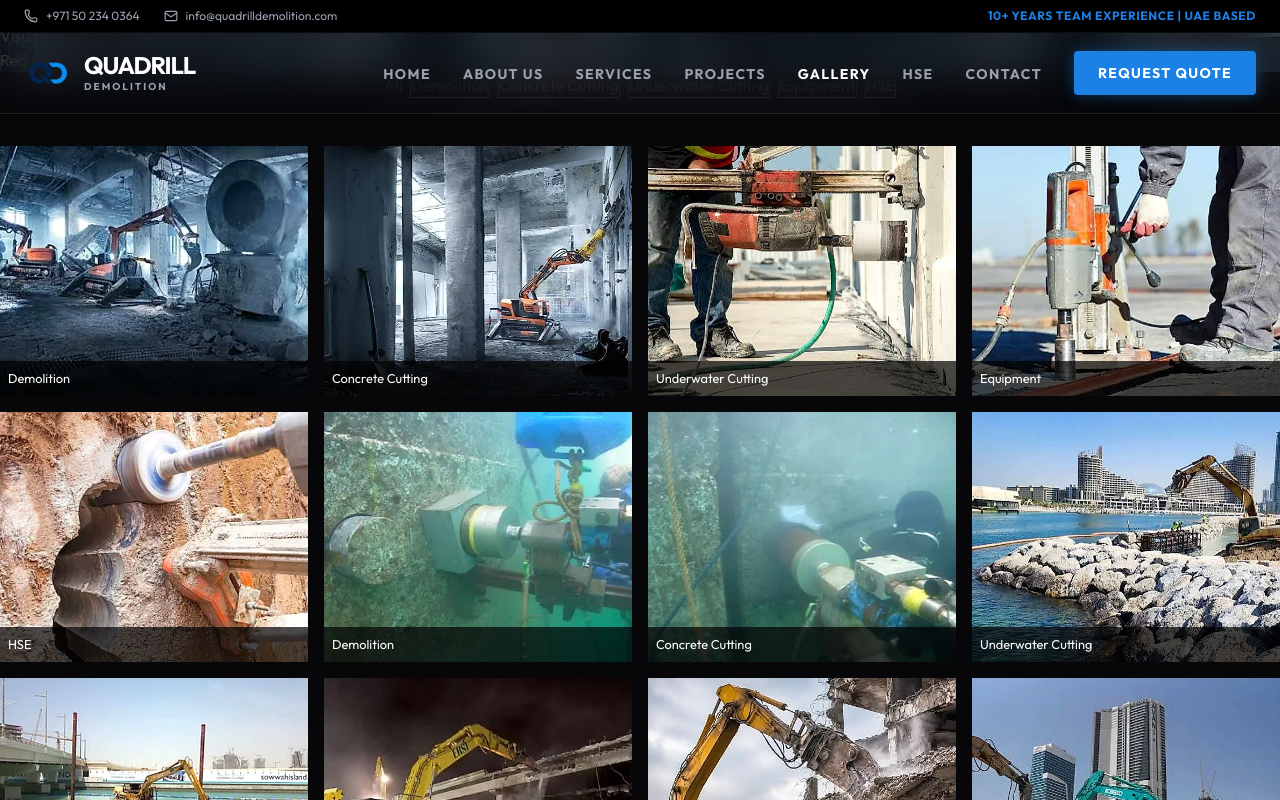
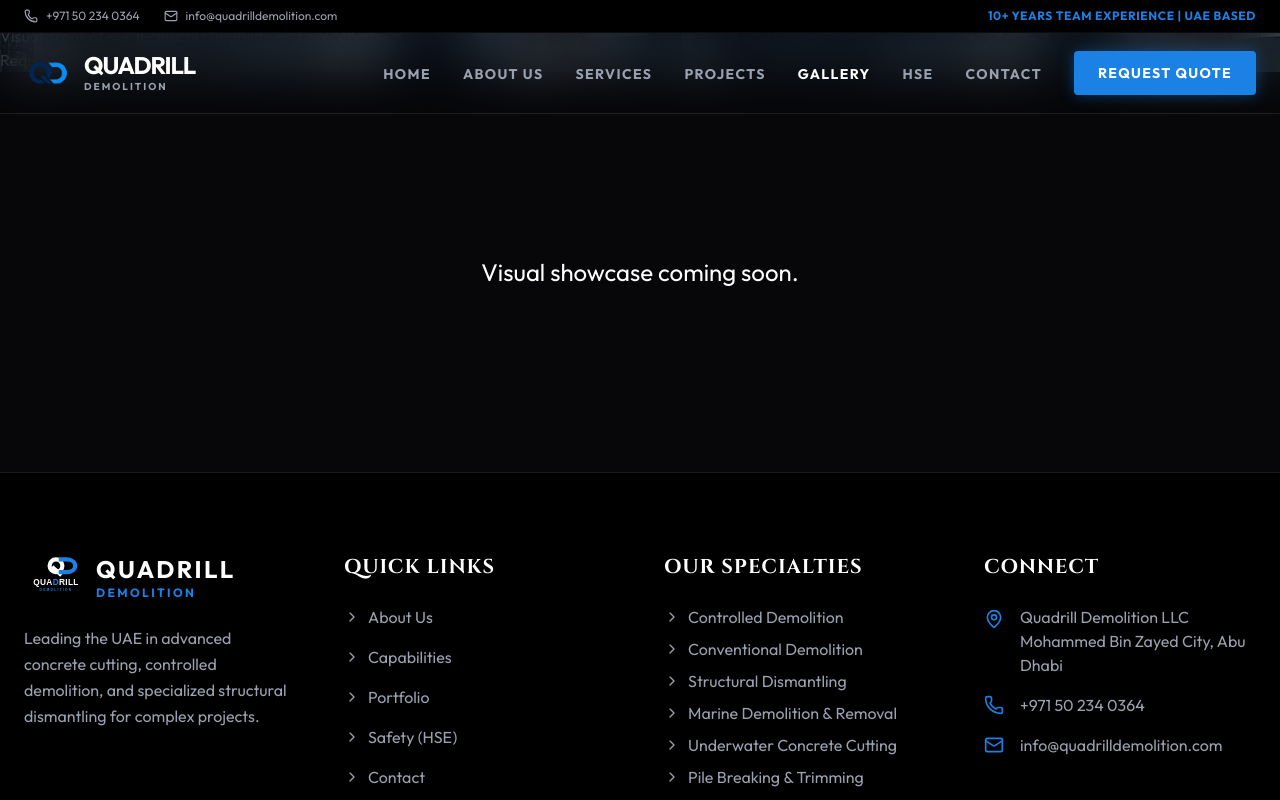
Before and after one commit to goku3137/quadrill, a React (Vite) app: page /gallery in a window 1280 px wide. Shown: the top 800 px of the page. Built offline with nearby package versions, Linux system fonts and the light colour scheme.

Commit message:
remove images from image gallery

```diff
--- a/src/pages/Gallery.jsx
+++ b/src/pages/Gallery.jsx
@@ -1,26 +1,8 @@
-import React, { useState } from 'react';
+import React from 'react';
 import HeroBanner from '../components/HeroBanner';
-import { X } from 'lucide-react';
 import heroImg from '../assets/project-gallery-10.webp';
 
 const Gallery = () => {
-  const [activeTab, setActiveTab] = useState('All');
-  const [lightboxImg, setLightboxImg] = useState(null);
-
-  const categories = ['All', 'Demolition', 'Concrete Cutting', 'Underwater Cutting', 'Equipment', 'HSE'];
-
-  // Dynamically import all project gallery images using Vite's import.meta.glob
-  const imagesGlob = import.meta.glob('../assets/project-gallery-*.webp', { eager: true, import: 'default' });
-  const images = Object.values(imagesGlob).map((url, i) => ({
-    id: i,
-    url,
-    category: categories[(i % 5) + 1]
-  }));
-
-  const filteredImages = activeTab === 'All'
-    ? images
-    : images.filter(img => img.category === activeTab);
-
   return (
     <div className="page-gallery">
       <HeroBanner
@@ -29,66 +11,11 @@ const Gallery = () => {
         imageSrc={heroImg}
       />
 
-      <section className="section">
-        <div className="container">
-          <div style={{ display: 'flex', flexWrap: 'wrap', gap: '0.5rem', justifyContent: 'center', marginBottom: '3rem' }}>
-            {categories.map((cat, idx) => (
-              <button
-                key={idx}
-                className={`btn ${activeTab === cat ? 'btn-primary' : ''}`}
-                onClick={() => setActiveTab(cat)}
-                style={{
-                  backgroundColor: activeTab !== cat ? 'var(--white)' : '',
-                  color: activeTab !== cat ? 'var(--charcoal)' : '',
-                  border: activeTab !== cat ? '1px solid #e5e7eb' : ''
-                }}>
-                {cat}
-              </button>
-            ))}
-          </div>
-
-          <div style={{ display: 'grid', gridTemplateColumns: 'repeat(auto-fill, minmax(300px, 1fr))', gap: '1rem' }}>
-            {filteredImages.map((img) => (
-              <div
-                key={img.id}
-                onClick={() => setLightboxImg(img.url)}
-                style={{
-                  height: '250px',
-                  borderRadius: 'var(--radius-md)',
-                  overflow: 'hidden',
-                  cursor: 'pointer',
-                  position: 'relative',
-                  backgroundColor: 'var(--charcoal)'
-                }}
-                className="hover-lift"
-              >
-                <img src={img.url} alt={`Gallery ${img.category}`} className="pro-image" style={{ width: '100%', height: '100%', objectFit: 'cover', transition: 'var(--transition)' }} />
-                <div style={{ position: 'absolute', bottom: '0', left: '0', width: '100%', padding: '0.5rem', background: 'rgba(0,0,0,0.7)', color: 'white', fontSize: '0.8rem', pointerEvents: 'none' }}>
-                  {img.category}
-                </div>
-              </div>
-            ))}
-          </div>
+      <section className="section" style={{ minHeight: '50vh', display: 'flex', alignItems: 'center', justifyContent: 'center' }}>
+        <div className="container" style={{ textAlign: 'center', padding: '4rem 0' }}>
+          <p style={{ fontSize: '1.5rem', color: 'var(--gray)' }}>Visual showcase coming soon.</p>
         </div>
       </section>
-
-      {/* Lightbox */}
-      {lightboxImg && (
-        <div style={{
-          position: 'fixed', top: 0, left: 0, width: '100%', height: '100%',
-          backgroundColor: 'rgba(0,0,0,0.9)', zIndex: 1000,
-          display: 'flex', alignItems: 'center', justifyContent: 'center',
-          padding: '2rem'
-        }} onClick={() => setLightboxImg(null)}>
-          <button style={{
-            position: 'absolute', top: '2rem', right: '2rem',
-            background: 'none', border: 'none', color: 'white', cursor: 'pointer'
-          }} onClick={() => setLightboxImg(null)}>
-            <X size={40} />
-          </button>
-          <img src={lightboxImg} alt="Lightbox" style={{ maxWidth: '100%', maxHeight: '90vh', objectFit: 'contain' }} />
-        </div>
-      )}
     </div>
   );
 };
--- a/src/pages/Home.jsx
+++ b/src/pages/Home.jsx
@@ -121,8 +121,7 @@ const Home = () => {
             variants={fadeInUp}
             className="text-lg md:text-xl text-gray-400 mb-10 max-w-3xl mx-auto font-light leading-relaxed font-sans"
           >
-            Quadrill Demolition LLC is a UAE-based specialist with 10+ years of professional team experience. We deliver safety, precision, experienced manpower, advanced machinery, underwater cutting capability, and international-standard execution.
-          </motion.p>
+            Quadrill Demolition LLC is a UAE-based specialist contractor backed by an experienced team with 10+ years of industry experience.          </motion.p>
 
           <motion.div variants={fadeInUp} className="flex flex-col sm:flex-row gap-6 justify-center items-center font-sans">
             <Link
```
